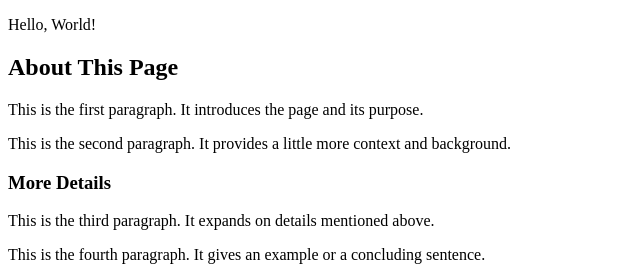
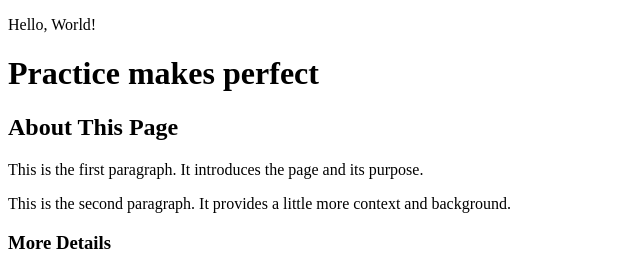
Before and after one commit to OscarOtty/My_First_Portfolio, a plain HTML site: page html_basic/index.html in a window 1280 px wide. Shown: the top 266 px of the page, without its empty margins (0-640 px from the left). Drawn offline with Linux system fonts and the light colour scheme.

Commit message:
Update index.html

```diff
--- a/html_basic/index.html
+++ b/html_basic/index.html
@@ -6,6 +6,7 @@
 </head>
 <body>
     <p>Hello, World!</p>
+    <h1>Practice makes perfect</h1>
     <h2>About This Page</h2>
     <p>This is the first paragraph. It introduces the page and its purpose.</p>
     <p>This is the second paragraph. It provides a little more context and background.</p>
```
